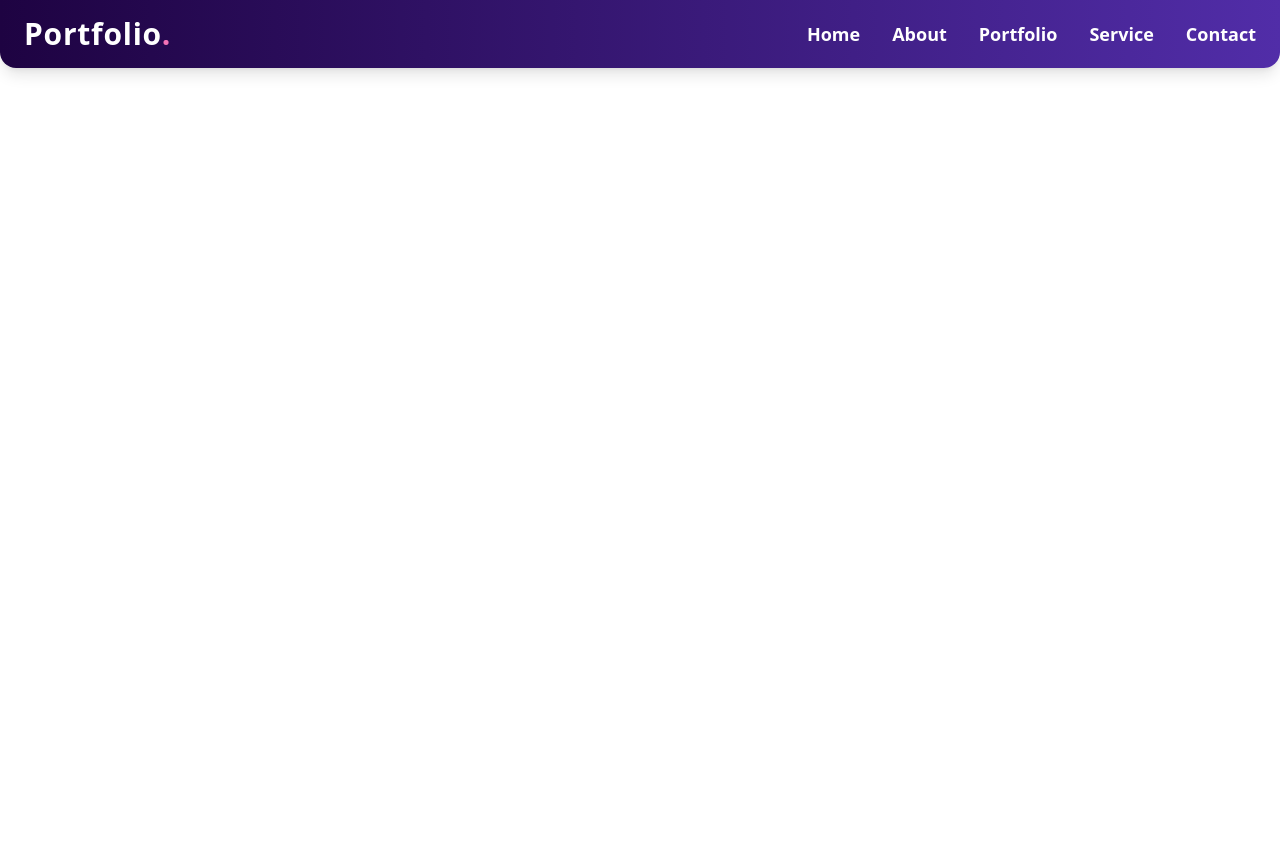
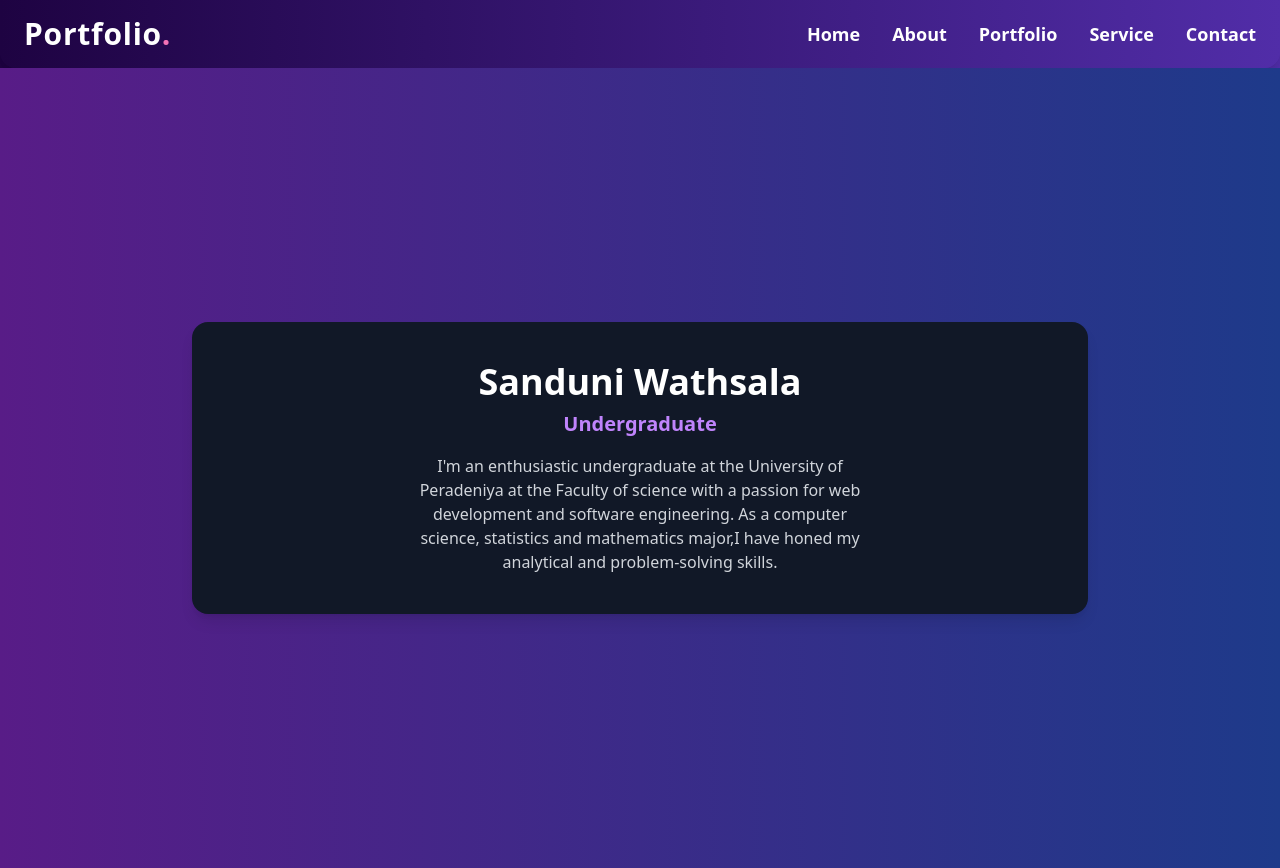
Before and after one commit to Sanduni4822/React-project-Individual, a React (Vite) app: page / in a window 1280 px wide. Before the commit the page ends 800 px from the top, so only its background shows below. Built offline with nearby package versions, Linux system fonts and the light colour scheme.

Commit message:
Modified App.jsx

```diff
--- a/src/App.jsx
+++ b/src/App.jsx
@@ -1,10 +1,11 @@
-import React from "react";
 import Navbar from "./components/Navbar";
+import Homepage from "./pages/homepage/Homepage";
 
 function App() {
   return (
-    <div>
+    <div className="bg-gradient-to-r from-[#1e0342] to-[#512da8] min-h-screen">
       <Navbar />
+      <Homepage />
     </div>
   );
 }
```
